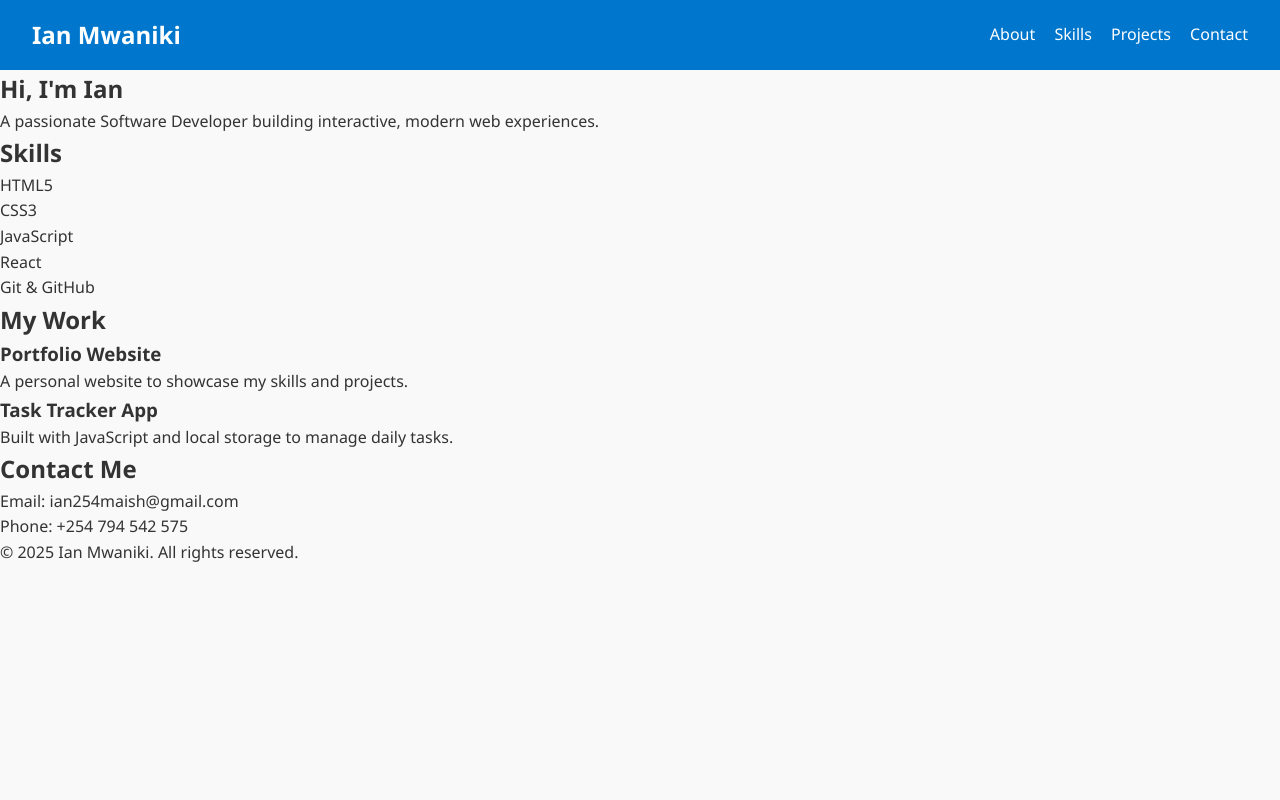
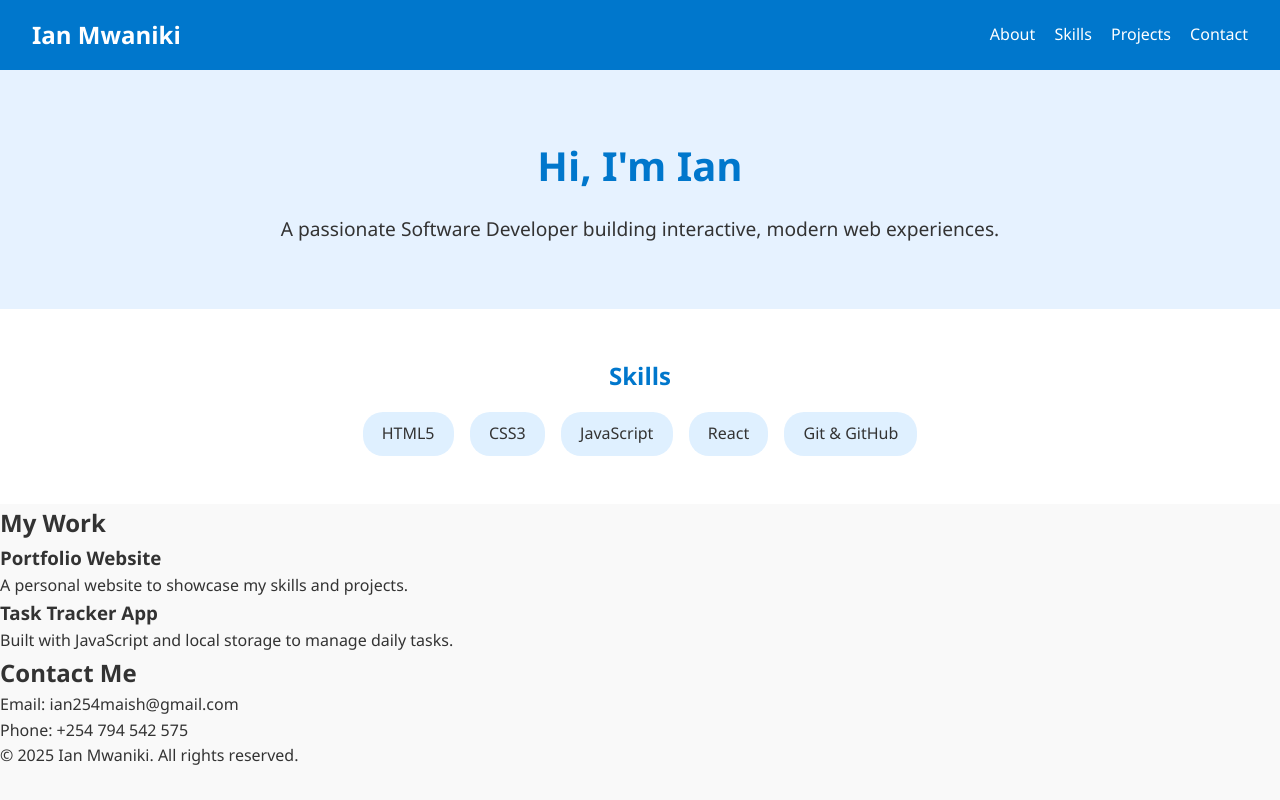
Before and after one commit to Killarn-Codes/Ian-Portfolio, a plain HTML site: page index.html in a window 1280 px wide. Drawn offline with Linux system fonts and the light colour scheme.

Commit message:
Styled the about and skills section

```diff
--- a/style.css
+++ b/style.css
@@ -46,3 +46,47 @@ nav {
 .nav-links a:hover {
   color: #ffd700;
 }
+
+/* Hero Section */
+.hero {
+  padding: 4rem 2rem;
+  text-align: center;
+  background-color: #e6f2ff;
+}
+
+.hero h1 {
+  font-size: 2.5rem;
+  color: #0077cc;
+}
+
+.hero p {
+  font-size: 1.2rem;
+  margin-top: 1rem;
+}
+
+/* Skills Section */
+.skills {
+  padding: 3rem 2rem;
+  text-align: center;
+  background-color: #fff;
+}
+
+.skills h2 {
+  margin-bottom: 1rem;
+  color: #0077cc;
+}
+
+.skills ul {
+  display: flex;
+  flex-wrap: wrap;
+  justify-content: center;
+  gap: 1rem;
+  list-style: none;
+}
+
+.skills li {
+  background-color: #dff0ff;
+  padding: 0.6rem 1.2rem;
+  border-radius: 20px;
+  font-weight: 500;
+}
```
